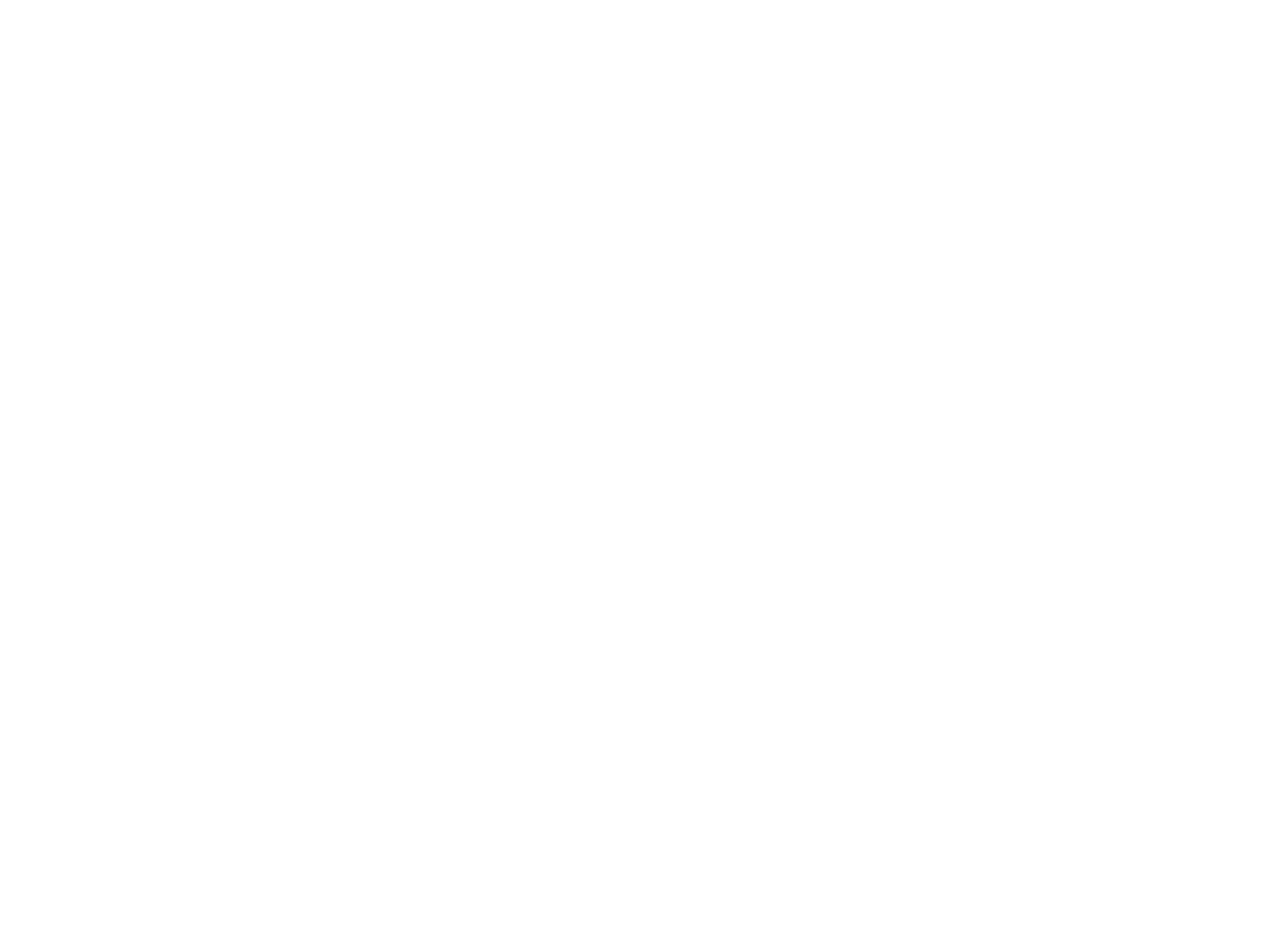
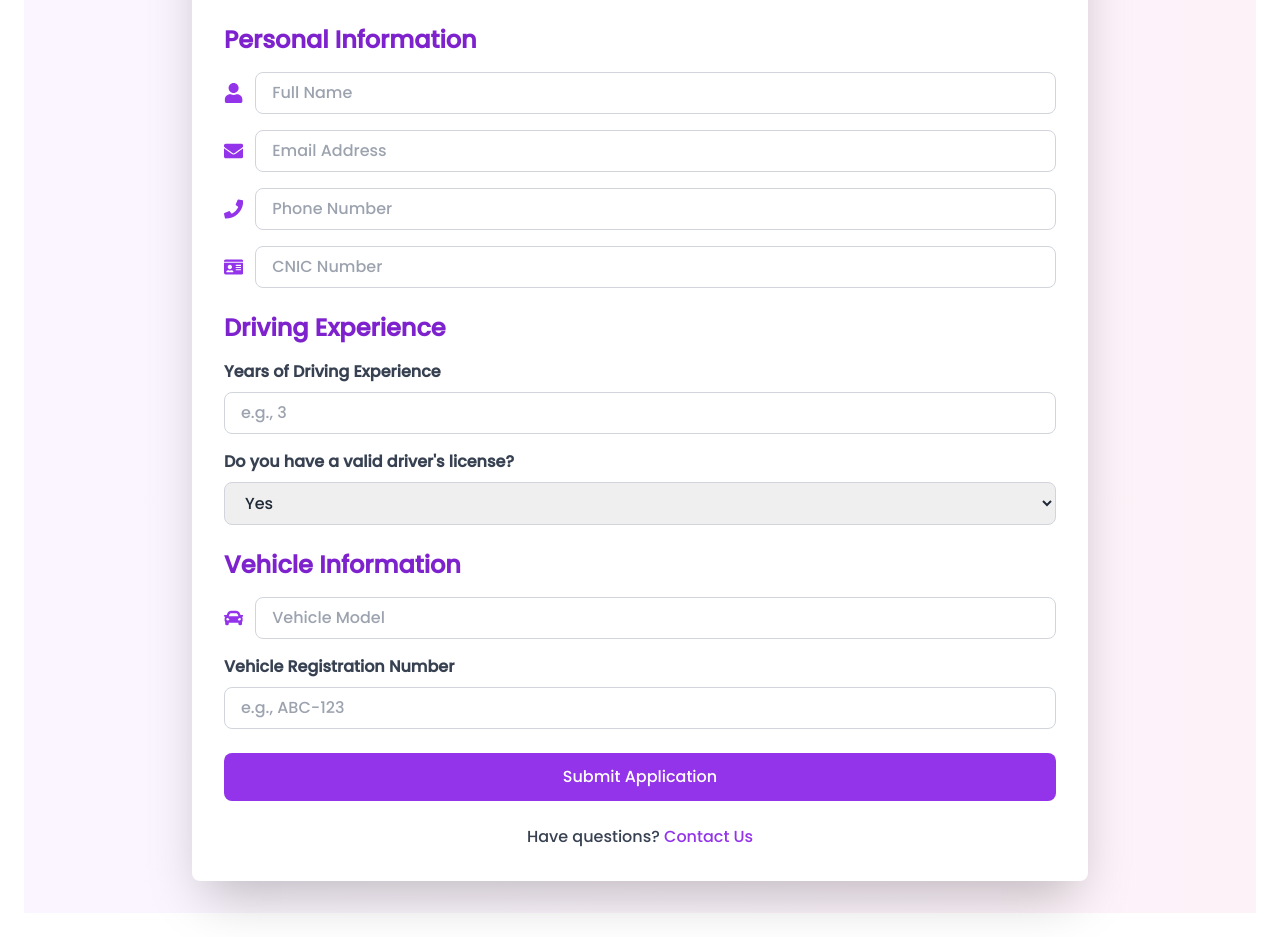
Before and after one commit to Aryan-Malik-076/She-Cab, a React (Vite) app in the folder Frontend/: page /joinus in a window 1280 px wide. Shown: the part 260-1197 px from the top of the page. Before the commit the page ends 872 px from the top, so only its background shows below. Built offline with nearby package versions, Linux system fonts and the light colour scheme.

Commit message:
Pages Updated

```diff
--- a/Frontend/src/components/JoinUs.jsx
+++ b/Frontend/src/components/JoinUs.jsx
@@ -1,10 +1,131 @@
 import React from "react";
+import { FaUser, FaCar, FaIdCard, FaPhone, FaEnvelope } from "react-icons/fa";
 
 const JoinUs = () => {
   return (
-    <div className="p-6">
-      <h1 className="text-3xl font-bold">Join Us</h1>
-      <p>Become a part of MechKonnect.</p>
+    <div className="min-h-screen bg-gradient-to-r from-purple-50 to-pink-50 p-8">
+      <div className="max-w-4xl mx-auto bg-white rounded-lg shadow-2xl p-8">
+        <h1 className="text-4xl font-bold text-purple-800 mb-6 text-center">
+          Join She-Cab
+        </h1>
+        <p className="text-lg text-gray-700 mb-8 text-center">
+          Become a part of our empowering community of female drivers.
+        </p>
+
+        <form className="space-y-6">
+          {/* Personal Information */}
+          <section>
+            <h2 className="text-2xl font-semibold text-purple-700 mb-4">
+              Personal Information
+            </h2>
+            <div className="space-y-4">
+              <div className="flex items-center space-x-3">
+                <FaUser className="text-purple-600" size={20} />
+                <input
+                  type="text"
+                  placeholder="Full Name"
+                  className="w-full px-4 py-2 border border-gray-300 rounded-lg focus:outline-none focus:ring-2 focus:ring-purple-600"
+                />
+              </div>
+              <div className="flex items-center space-x-3">
+                <FaEnvelope className="text-purple-600" size={20} />
+                <input
+                  type="email"
+                  placeholder="Email Address"
+                  className="w-full px-4 py-2 border border-gray-300 rounded-lg focus:outline-none focus:ring-2 focus:ring-purple-600"
+                />
+              </div>
+              <div className="flex items-center space-x-3">
+                <FaPhone className="text-purple-600" size={20} />
+                <input
+                  type="tel"
+                  placeholder="Phone Number"
+                  className="w-full px-4 py-2 border border-gray-300 rounded-lg focus:outline-none focus:ring-2 focus:ring-purple-600"
+                />
+              </div>
+              <div className="flex items-center space-x-3">
+                <FaIdCard className="text-purple-600" size={20} />
+                <input
+                  type="text"
+                  placeholder="CNIC Number"
+                  className="w-full px-4 py-2 border border-gray-300 rounded-lg focus:outline-none focus:ring-2 focus:ring-purple-600"
+                />
+              </div>
+            </div>
+          </section>
+
+          {/* Driving Experience */}
+          <section>
+            <h2 className="text-2xl font-semibold text-purple-700 mb-4">
+              Driving Experience
+            </h2>
+            <div className="space-y-4">
+              <div>
+                <label className="block text-gray-700 font-semibold mb-2">
+                  Years of Driving Experience
+                </label>
+                <input
+                  type="number"
+                  placeholder="e.g., 3"
+                  className="w-full px-4 py-2 border border-gray-300 rounded-lg focus:outline-none focus:ring-2 focus:ring-purple-600"
+                />
+              </div>
+              <div>
+                <label className="block text-gray-700 font-semibold mb-2">
+                  Do you have a valid driver's license?
+                </label>
+                <select className="w-full px-4 py-2 border border-gray-300 rounded-lg focus:outline-none focus:ring-2 focus:ring-purple-600">
+                  <option value="yes">Yes</option>
+                  <option value="no">No</option>
+                </select>
+              </div>
+            </div>
+          </section>
+
+          {/* Vehicle Information */}
+          <section>
+            <h2 className="text-2xl font-semibold text-purple-700 mb-4">
+              Vehicle Information
+            </h2>
+            <div className="space-y-4">
+              <div className="flex items-center space-x-3">
+                <FaCar className="text-purple-600" size={20} />
+                <input
+                  type="text"
+                  placeholder="Vehicle Model"
+                  className="w-full px-4 py-2 border border-gray-300 rounded-lg focus:outline-none focus:ring-2 focus:ring-purple-600"
+                />
+              </div>
+              <div>
+                <label className="block text-gray-700 font-semibold mb-2">
+                  Vehicle Registration Number
+                </label>
+                <input
+                  type="text"
+                  placeholder="e.g., ABC-123"
+                  className="w-full px-4 py-2 border border-gray-300 rounded-lg focus:outline-none focus:ring-2 focus:ring-purple-600"
+                />
+              </div>
+            </div>
+          </section>
+
+          {/* Submit Button */}
+          <button
+            type="submit"
+            className="w-full px-6 py-3 bg-purple-600 text-white rounded-lg hover:bg-purple-700 transition"
+          >
+            Submit Application
+          </button>
+        </form>
+
+        {/* Call to Action */}
+        <p className="mt-6 text-center text-gray-700">
+          Have questions?{" "}
+          <a href="/contact" className="text-purple-600 hover:underline">
+            Contact Us
+          </a>
+        </p>
+      </div>
     </div>
   );
 };
```
